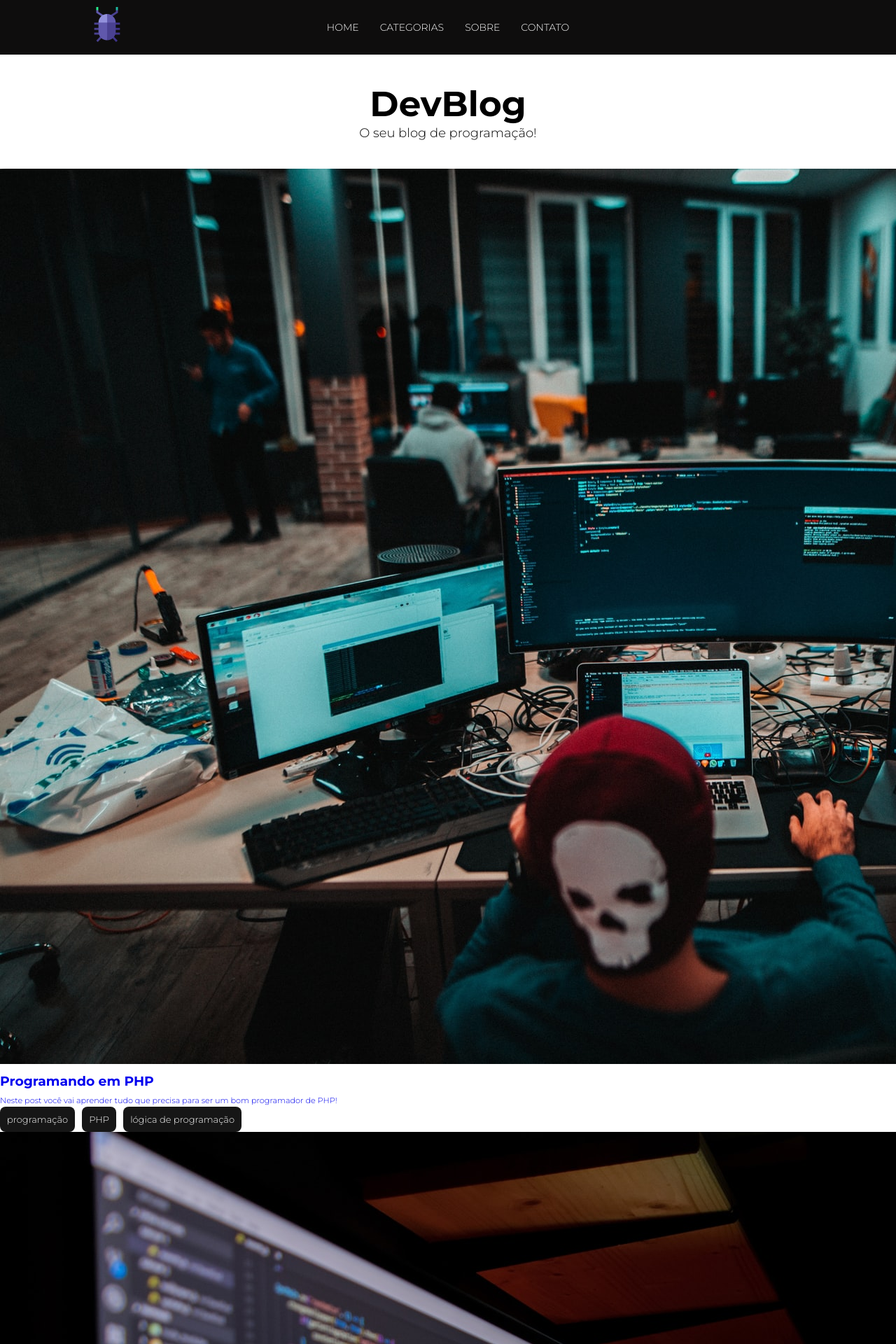
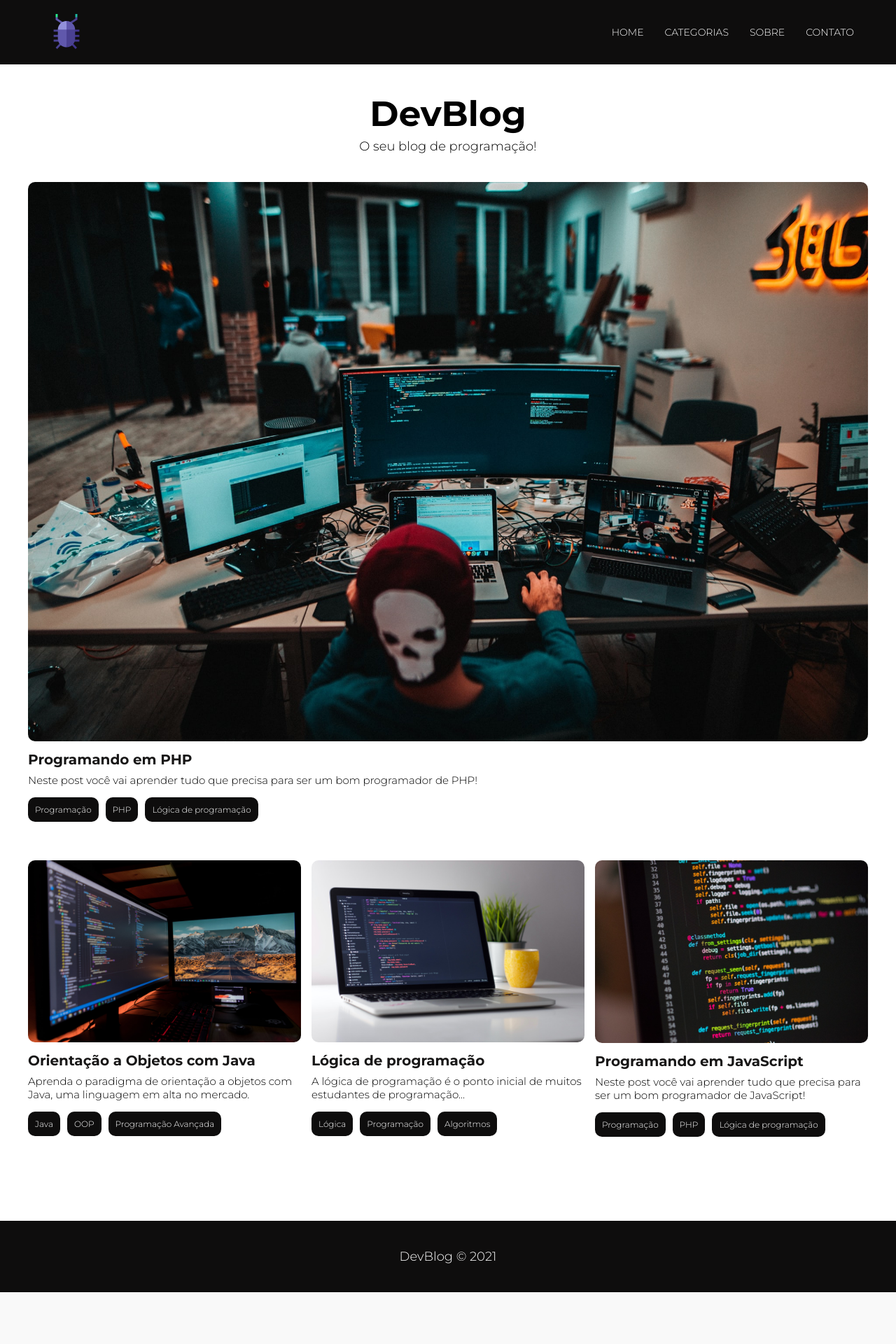
Before and after one commit to iamThiagoo/DevBlog, a PHP site: page / in a window 1280 px wide; the page is wider, and only the part inside the window is pictured. Shown: the top 1920 px of that part at 70% size. After the commit the page ends 1846 px from the top of that part, so only its background shows below. Run offline with PHP 8.4, Linux system fonts and the light colour scheme.

Commit message:
Finalizado o layout da home e adicionado o favicon do projeto

```diff
--- a/assets/CSS/layout.css
+++ b/assets/CSS/layout.css
@@ -2,6 +2,8 @@
 
 :root{
     --black: #0e0d0d;
+    --lightpurple: #8981d8;
+    --purple: #6058AC;
 }
 
 *{
@@ -14,12 +16,19 @@
     font-size: 62.5%;
 }
 
+h2{
+    font-size: 3.2rem;
+}
+
+p{
+    font-size: 1.8rem;
+}
+
 header, footer{
     background: var(--black);
     width: 100%;
     color: #fff;
     display: flex;
-    justify-content: center;
     align-items: center;
 }
 
@@ -27,13 +36,12 @@ header, footer{
 header{
     text-transform: uppercase;
     padding: 2rem;
+    justify-content: space-between;
 }
 
 #logo{
     width: 5rem;
-    position: absolute;
-    top: 1rem;
-    left: 10%;
+    margin-left: 5rem;
 }
 
 nav ul{
@@ -41,7 +49,7 @@ nav ul{
     justify-content: center;
     align-items: center;
     gap: 3rem;
-    margin: 1rem 0;
+    margin: 1rem 4rem;
 }
 
 nav ul li a{
@@ -51,7 +59,7 @@ nav ul li a{
 }
 
 nav ul li a:hover{
-    color: rgb(107, 104, 104);
+    color: var(--lightpurple);
 }
 
 /* ===> MAIN <=== */
@@ -59,21 +67,53 @@ main{
     margin-bottom: 10rem;
 }
 
-p{
-    font-size: 1.8rem;
-}
-
 .title-container{
+    min-width: 500px;
     text-align: center;
     margin: 4rem 0;
 }
 
 .title-container h1{
     font-size: 5rem;
+    margin-bottom: .5rem;
 }
 
-h2{
-    font-size: 3rem;
+.posts-container{
+    max-width: 1200px;
+    margin: 0 auto;
+    margin-top: 3rem;
+    display: flex;
+    flex-wrap: wrap;
+    gap: 1.5rem;
+}
+
+.post-box:first-child{
+    min-width: 100%;
+    margin-bottom: 4rem;
+}
+
+.post-box{
+    flex: 1 1 0;
+    margin-bottom: 2rem;
+}
+
+.post-box img{
+    width: 100%;
+    border-radius: 1rem;
+}
+
+.post-box h2 a{
+    color: rgb(24, 23, 23);
+}
+
+.post-box h2 a:hover{
+    color: var(--purple);
+    transition: 1s;
+}
+
+.post-box p{
+    font-size: 1.5rem;
+    margin: .5rem 0 1.5rem 0;
 }
 
 .tags-container{
@@ -82,22 +122,26 @@ h2{
 }
 
 .tag-box{
-    background-color: rgb(22, 22, 22);
+    background-color: var(--black);
     padding: 1rem;
-    border-radius: .8rem;
+    border-radius: 1rem;
     display: grid;
     place-items: center;
 }
 
 .tag-box a{
-    font-size: 1.3rem;
+    font-size: 1.2rem;
     color: #fff;
 }
 
-
+.tag-box:hover{
+    background-color: var(--purple);
+    transition: 1s;
+}
 
 /* ===> FOOTER <=== */
 footer{
     padding: 4rem 0;
     font-size: 3rem;
+    justify-content: center;
 }
--- a/assets/data/posts.php
+++ b/assets/data/posts.php
@@ -5,7 +5,7 @@
             "id" => 1,
             "title" => "Programando em PHP",
             "description" => "Neste post você vai aprender tudo que precisa para ser um bom programador de PHP!",
-            "tags" => ['programação', 'PHP', 'lógica de programação'],
+            "tags" => ['Programação', 'PHP', 'Lógica de programação'],
             "img" => "prog-1.jpg"
         ],
         [
@@ -17,16 +17,16 @@
         ],
         [
             "id" => 3,
-            "title" => "A importância da lógica de programação",
-            "description" => "A lógica de programação é o ponto inicial de muitos estudantes de programação, será que é importante?",
-            "tags" => ['lógica', 'programação', 'algoritmos'],
+            "title" => "Lógica de programação",
+            "description" => "A lógica de programação é o ponto inicial de muitos estudantes de programação...",
+            "tags" => ['Lógica', 'Programação', 'Algoritmos'],
             "img" => "prog-3.jpg"
         ],
         [
             "id" => 4,
             "title" => "Programando em JavaScript",
             "description" => "Neste post você vai aprender tudo que precisa para ser um bom programador de JavaScript!",
-            "tags" => ['programação', 'PHP', 'lógica de programação'],
+            "tags" => ['Programação', 'PHP', 'Lógica de programação'],
             "img" => "prog-4.jpg"
         ]
     ];
--- a/assets/templates/header.php
+++ b/assets/templates/header.php
@@ -11,6 +11,7 @@
         <meta http-equiv="X-UA-Compatible" content="IE=edge">
         <meta name="viewport" content="width=device-width, initial-scale=1.0">
         <link rel="stylesheet" href="<?= $BASE_URL ?>assets/CSS/layout.css">
+        <link rel="shortcut icon" href="assets/img/logo.ico" type="image/x-icon">
         <title>DevBlog</title>
     </head>
     <body>
--- a/index.php
+++ b/index.php
@@ -13,9 +13,7 @@
                     <h2>
                         <a href="<?= $BASE_URL?>/assets/data/post.php?id=<?= $post['id'] ?>"><?= $post["title"] ?></a>
                     </h2>
-                    <p>
-                        <a href="<?= $BASE_URL?>/assets/data/post.php?id=<?= $post['id'] ?>"><?= $post["description"] ?></a>
-                    </p>
+                    <p><?= $post["description"] ?></p>
                     <div class="tags-container">
                         <?php foreach($post["tags"] as $tag): ?>
                             <div class="tag-box">
```
Also changed, not shown: assets/img/logo.ico (added).
